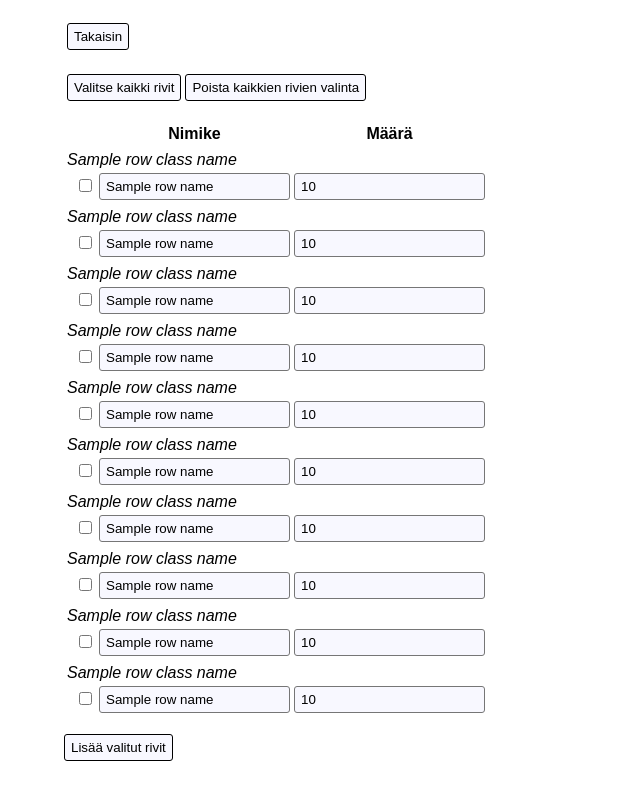
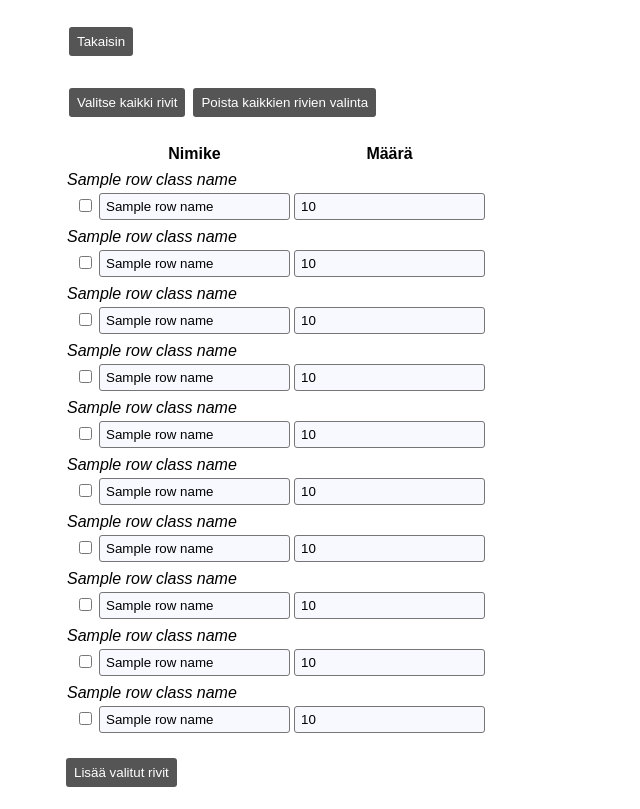
Before and after one commit to apla-hy/meal-plan, a Flask app: template templates/shopping_list_add_from_list.html in a window 1280 px wide. Shown: the part 106-915 px from the top of the page, without its empty margins (0-640 px from the left). Before the commit the page ends 867 px from the top, so only its background shows below. Run offline with Flask 2, Linux system fonts and the light colour scheme; the template is opened without the code that fills it: most values are stand-ins (such as "Sample title", 1, 10 or a date in 2020).

Commit message:
Fix button styles and add row check

```diff
--- a/routes_shopping_list.py
+++ b/routes_shopping_list.py
@@ -453,12 +453,15 @@ def shopping_list_add_from_list_save():
     if len(item_list) != 0:
         # Add rows to the target shopping list
         list_rows = shopping_lists.add_items_from_list(list_id, item_list)
+        if not list_rows:
+            flash("Rivien lisäys ei onnistunut. Ostoslistalla voi olla enintään 300 riviä.")
+            return redirect("/shopping_list_details/"+str(list_id))
 
         # Save the new version of the shopping list to the database
         if shopping_lists.save_list_rows(list_id, list_rows):
             flash("Rivit lisätty")
         else:
-            flash("Valittujen rivien lisäämisessä tapahtui virhe")
+            flash("Rivien lisäys ei onnistunut")
 
     return redirect("/shopping_list_details/"+str(list_id))
 
--- a/shopping_lists.py
+++ b/shopping_lists.py
@@ -92,6 +92,10 @@ def add_items_from_list(list_id, item_list):
         shopping_list_rows.append([ list_row[0], list_row[1], list_row[2] ])
     for item in item_list:
         shopping_list_rows.append([item[0], item[1], 0])
+
+    # Check number of row limit
+    if len(shopping_list_rows) > 299:
+        return False
 
     # Combine same items to one row
     shopping_list_combined = remove_duplicate_rows(shopping_list_rows)
--- a/static/main.css
+++ b/static/main.css
@@ -85,6 +85,7 @@ option {
   background-color: #f8f8ff
 }
 
+
 /* buttons */
 .button {
   background-color: #555555;
--- a/templates/shopping_list_add_from_list.html
+++ b/templates/shopping_list_add_from_list.html
@@ -10,7 +10,7 @@
   <tr>
     <td>
       <form action="/shopping_list_details/{{list_add_to_id}}" method="get">
-        <input type="submit" value="Takaisin">
+        <input type="submit" class="button" value="Takaisin">
       </form>
     </td>
   </tr>
@@ -25,7 +25,7 @@
         <input type="hidden" name="list_add_from_id" value={{list_add_from_id}}>
         <input type="hidden" name="list_add_to_id" value={{list_add_to_id}}>
         <input type="hidden" name="csrf_token" value="{{ session.csrf_token }}">
-        <input type="submit" value="Valitse kaikki rivit">
+        <input type="submit" class="button" value="Valitse kaikki rivit">
       </form>
     </td>
     <td>
@@ -33,7 +33,7 @@
         <input type="hidden" name="list_add_from_id" value={{list_add_from_id}}>
         <input type="hidden" name="list_add_to_id" value={{list_add_to_id}}>
         <input type="hidden" name="csrf_token" value="{{ session.csrf_token }}">
-        <input type="submit" value="Poista kaikkien rivien valinta">
+        <input type="submit" class="button" value="Poista kaikkien rivien valinta">
       </form>
     </td>
 
@@ -89,7 +89,7 @@
     {% endfor %}
   </table>
   <br>
-  <input type="submit" value="Lisää valitut rivit">
+  <input type="submit" class="button" value="Lisää valitut rivit">
 </form>
 
 
```
